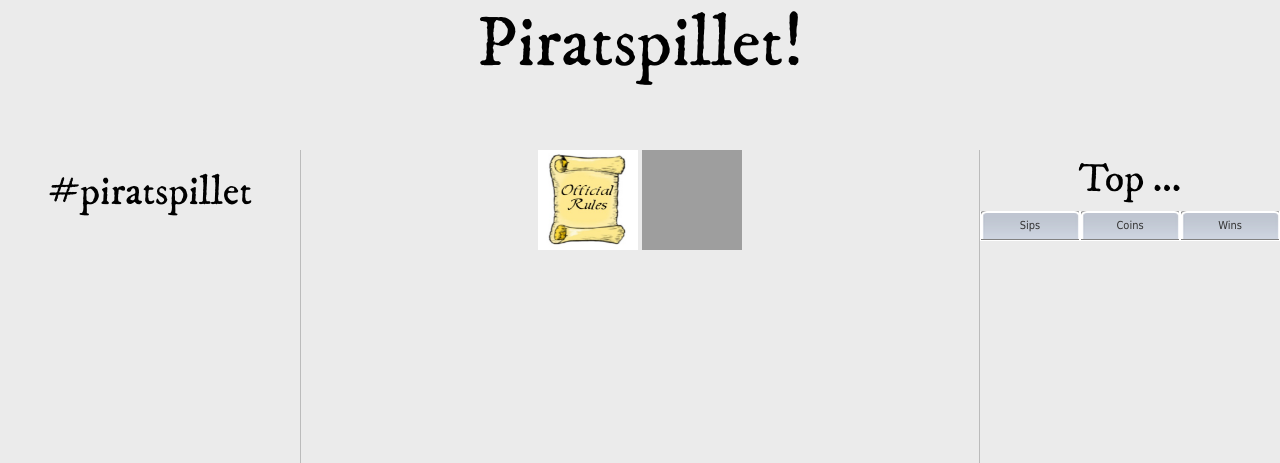
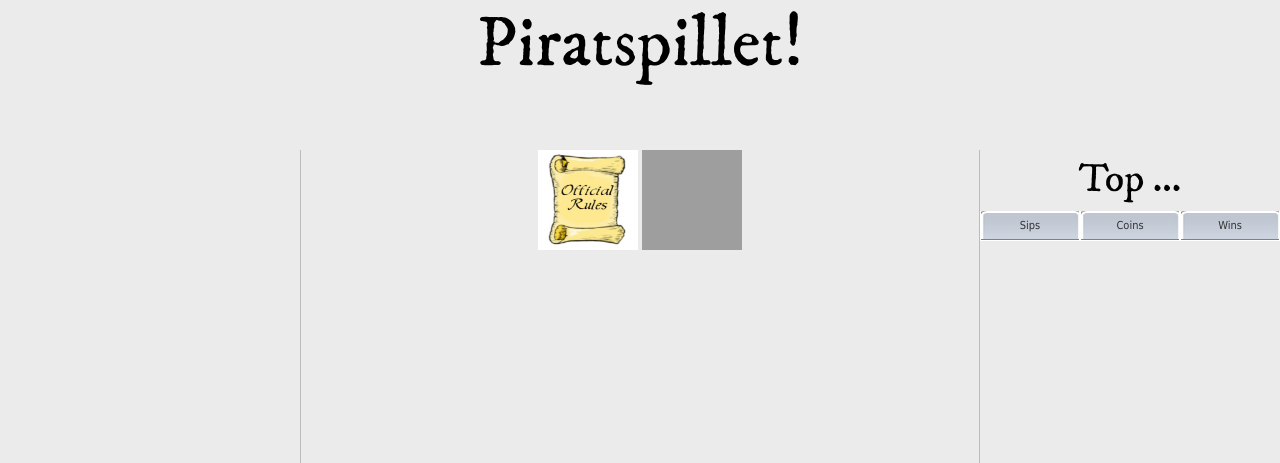
Before and after one commit to Foffy/piratspillet, a CodeIgniter app: page /index.php/teststuff/index in a window 1280 px wide. Shown: the top 463 px of the page. Run offline with CodeIgniter, Linux system fonts and the light colour scheme; data that the repository does not hold is empty; some libraries are stand-ins or nearby versions; some web fonts are replaced; grey boxes are pictures that could not be loaded.

Commit message:
new twitter

```diff
--- a/application/views/teststuff.php
+++ b/application/views/teststuff.php
@@ -6,7 +6,6 @@
 <div class="globalContainer">
   <div class="leftContainer">
     </br>
-    <h2>#piratspillet</h2>
     <table>
       <tr>
     <ol class="tweets"></ol>
```
